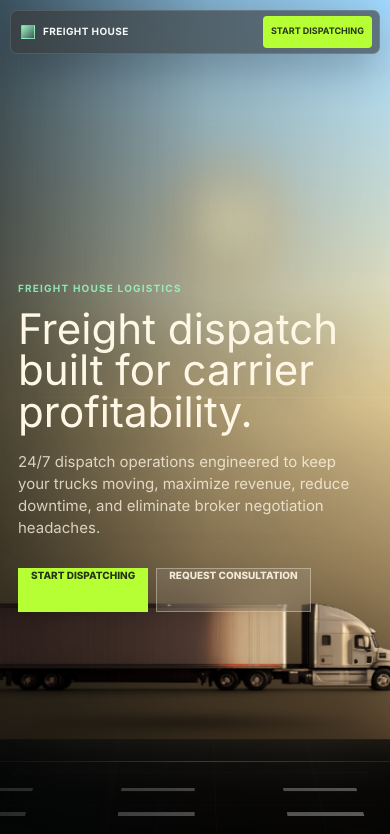
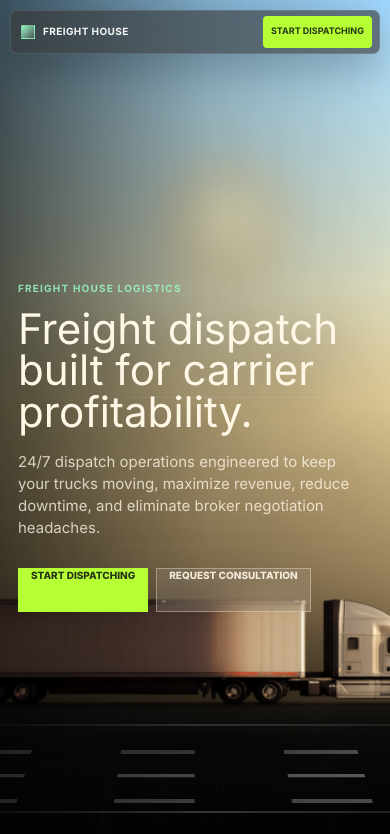
Before and after one commit to aliiqbalch92/FreightHouse, a Next.js app: page / in a window 390 px wide. Shown: the top 834 px of the page. Built offline with nearby package versions, Linux system fonts and the light colour scheme.

Commit message:
Center truck on road across viewports

```diff
--- a/app/globals.css
+++ b/app/globals.css
@@ -678,7 +678,9 @@ main {
   position: absolute;
   z-index: 10;
   width: min(92vw, 1400px);
-  will-change: transform, left, top;
+  bottom: -19vh;
+  left: 50%;
+  will-change: transform, left, bottom;
   filter: drop-shadow(0 34px 46px rgba(0, 0, 0, 0.52));
 }
 
@@ -1601,6 +1603,8 @@ main {
 
   .truck-wrap {
     width: 112vw;
+    bottom: 4px;
+    left: 50%;
   }
 
   .editorial-layout,
@@ -1716,13 +1720,15 @@ main {
   }
 
   .road-layer {
-    bottom: -5vh;
+    bottom: 0;
     height: 38vh;
     transform: perspective(900px) rotateX(54deg);
   }
 
   .truck-wrap {
-    width: 118vw;
+    width: 124vw;
+    left: 50%;
+    bottom: 4px;
   }
 
   .hero-copy {
@@ -1943,6 +1949,19 @@ main {
   }
 }
 
+@media (max-width: 480px) {
+  .road-layer {
+    height: 36vh;
+    bottom: 0;
+  }
+
+  .truck-wrap {
+    width: 134vw;
+    left: 50%;
+    bottom: 6px;
+  }
+}
+
 @media (max-width: 390px) {
   .brand {
     max-width: 148px;
@@ -1950,6 +1969,12 @@ main {
 
   .nav-cta {
     padding-inline: 8px;
+  }
+
+  .truck-wrap {
+    width: 142vw;
+    left: 51%;
+    bottom: 8px;
   }
 
   .hero-copy h1,
--- a/app/page.tsx
+++ b/app/page.tsx
@@ -508,27 +508,27 @@ export default function Home() {
     const ctx = gsap.context(() => {
       const mobile = window.innerWidth < 760;
       const start = mobile
-        ? { left: "50%", top: "77%", scale: 0.94 }
-        : { left: "50%", top: "79%", scale: 0.96 };
+        ? { left: "50%", bottom: "4px", scale: 0.94 }
+        : { left: "50%", bottom: "-19vh", scale: 0.96 };
       const points = mobile
         ? [
-            { left: "51%", top: "77%", scale: 0.94 },
-            { left: "52%", top: "77%", scale: 0.93 },
-            { left: "53%", top: "78%", scale: 0.92 },
-            { left: "54%", top: "78%", scale: 0.91 },
-            { left: "55%", top: "79%", scale: 0.9 },
-            { left: "56%", top: "79%", scale: 0.9 },
+            { left: "50.5%", bottom: "4px", scale: 0.94 },
+            { left: "51%", bottom: "6px", scale: 0.93 },
+            { left: "51.5%", bottom: "7px", scale: 0.92 },
+            { left: "52%", bottom: "6px", scale: 0.91 },
+            { left: "52.5%", bottom: "4px", scale: 0.9 },
+            { left: "53%", bottom: "3px", scale: 0.9 },
           ]
         : [
-            { left: "51%", top: "79%", scale: 0.96 },
-            { left: "52%", top: "78%", scale: 0.95 },
-            { left: "53.5%", top: "78%", scale: 0.94 },
-            { left: "55%", top: "79%", scale: 0.93 },
-            { left: "56.5%", top: "80%", scale: 0.92 },
-            { left: "58%", top: "80%", scale: 0.92 },
+            { left: "50.5%", bottom: "-19vh", scale: 0.96 },
+            { left: "51%", bottom: "-18vh", scale: 0.95 },
+            { left: "51.5%", bottom: "-18vh", scale: 0.94 },
+            { left: "52%", bottom: "-19vh", scale: 0.93 },
+            { left: "52.5%", bottom: "-20vh", scale: 0.92 },
+            { left: "53%", bottom: "-20vh", scale: 0.92 },
           ];
 
-      gsap.set("#truckRig", { xPercent: -50, yPercent: -50, ...start, rotate: 0 });
+      gsap.set("#truckRig", { xPercent: -50, yPercent: 0, top: "auto", ...start, rotate: 0 });
       gsap.set(["#skyNoon", "#skySunset", "#skyNight"], { opacity: 0 });
       gsap.set(
         ["#envTrees", "#envIndustrial", "#envCity", "#envSuburb", "#envCoast", "#envMountain", "#envTerminal"],
@@ -568,7 +568,7 @@ export default function Home() {
         .to("#skyNight", { opacity: 1, duration: 1.1, ease: "none" }, 5.35)
         .to("#envMountain", { opacity: 0, duration: 0.42, ease: "none" }, 5.45)
         .to("#envTerminal", { opacity: 1, duration: 0.7, ease: "none" }, 5.55)
-        .to("#truckRig", { left: mobile ? "53%" : "54%", top: mobile ? "79%" : "80%", scale: mobile ? 0.86 : 0.88, duration: 0.85, ease: "none" }, 6.25)
+        .to("#truckRig", { left: mobile ? "52%" : "51.5%", bottom: mobile ? "8px" : "-20vh", scale: mobile ? 0.86 : 0.88, duration: 0.85, ease: "none" }, 6.25)
         .to("#sunGlow", { opacity: 0.12, scale: 0.7, duration: 0.9, ease: "none" }, 5.65);
 
       ScrollTrigger.create({
```
